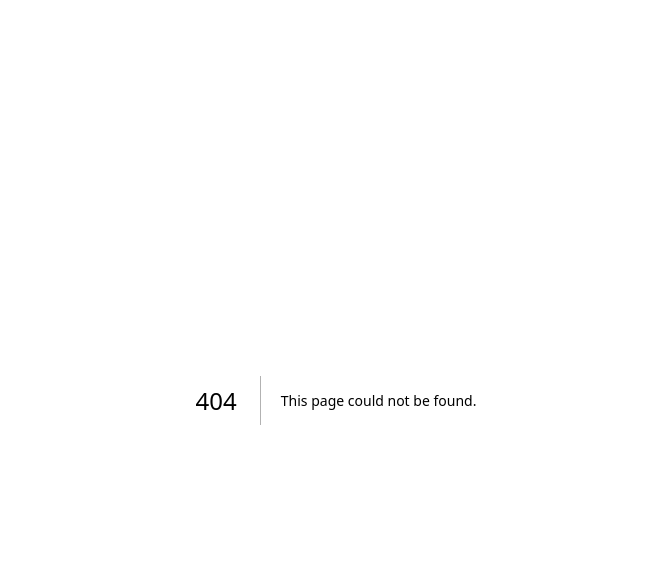
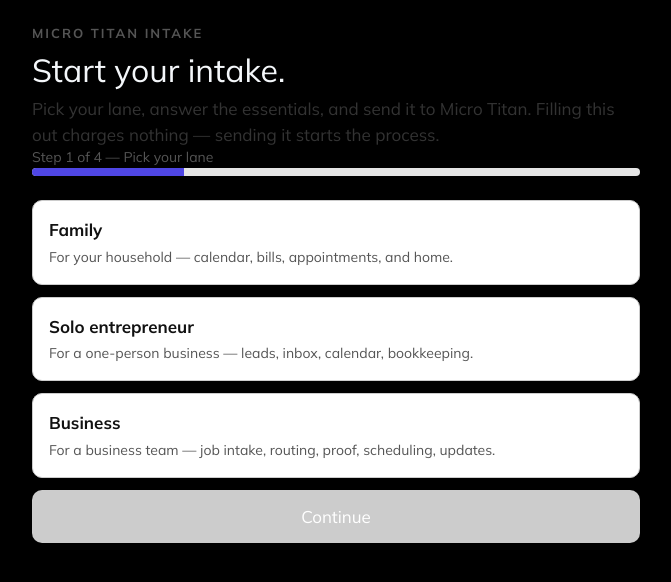
Before and after one commit to BubbaB10/micro-titan-com, a Next.js app: page /intake in a window 1280 px wide. Before the commit this address had no page. Shown: the top 582 px of the page, without its empty margins (304-975 px from the left). Built offline with nearby package versions, Linux system fonts and the light colour scheme.

Commit message:
Add intake page: app/intake/page.tsx

```diff
--- /dev/null
+++ b/app/intake/page.tsx
@@ -0,0 +1,12 @@
+import type { Metadata } from "next";
+import IntakeForm from "../components/IntakeForm";
+
+export const metadata: Metadata = {
+  title: "Start your intake | Micro Titan",
+  description:
+    "Start your Micro Titan intake: pick Family, Solo entrepreneur, or Business, answer the essentials, and send it to hello@micro-titan.com. Filling it out charges nothing.",
+};
+
+export default function IntakePage() {
+  return <IntakeForm />;
+}
```
